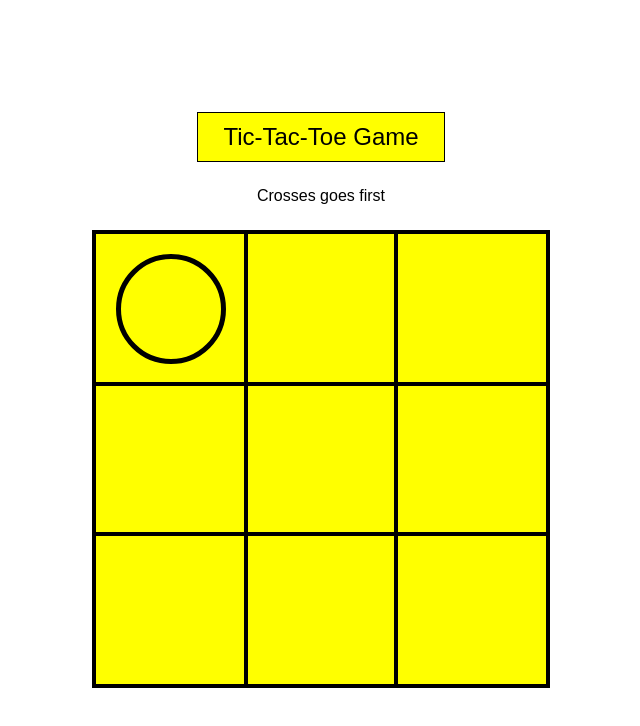
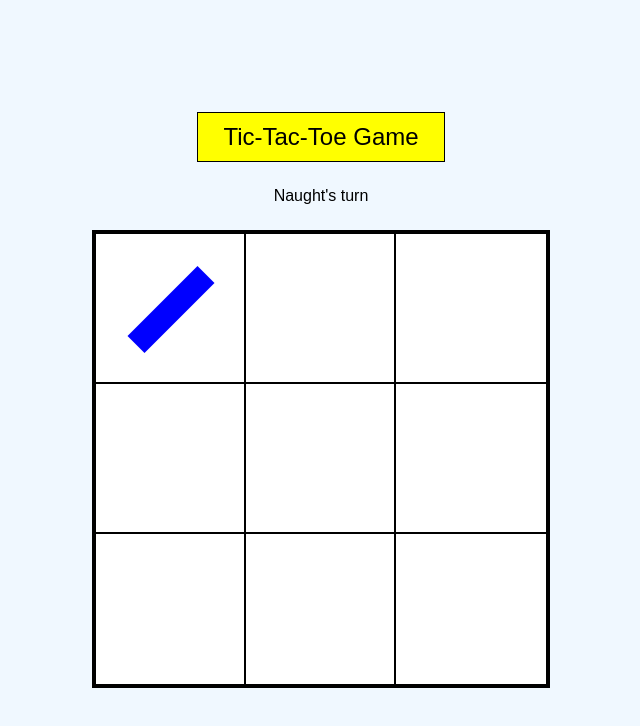
Before and after one commit to Matt-Pearson-94/tic-tac-toe, a plain HTML site: page index.html in a window 1280 px wide. Both pictures are taken after a click on the element 490 px from the left and 309 px from the top of the page. Shown: the whole page, without its empty margins (319-959 px from the left). Drawn offline with Linux system fonts and the light colour scheme.

Commit message:
changed the design

```diff
--- a/index.html
+++ b/index.html
@@ -11,7 +11,7 @@
 </head>
 <body>
     <div class="title">Tic-Tac-Toe Game</div>
-    <div class="instruction">Crosses goes first</div>
+    <div class="instruction">Cross goes first</div>
     <div class="container"></div>
 </body>
 </html>
--- a/script.js
+++ b/script.js
@@ -1,7 +1,11 @@
+// Winning combinations: [0, 3, 6], [1, 4, 7], [2, 5, 8], [0, 1, 2], [3, 4, 5], [6, 7, 8], [0, 4, 8], [2, 4, 6]
+
 const container = document.querySelector('.container')
 const cells = document.createElement('div')
+const info = document.querySelector('.instruction')
 
-const go = 'circle'
+let go = 'cross'
+let instructions = 'Cross\'s turn'
 
 const boardCells = [ "", "", "",
                     "", "", "",
@@ -13,27 +17,31 @@ function createBoard() {
         cells.classList.add('cells')
         container.appendChild(cells)
         cells.setAttribute("id", index)
-        document.getElementById(index).addEventListener("click", choice)
+        // document.getElementById(index).addEventListener("click", choice)
     })
 }
 
 createBoard()
 
-const cell0 = document.getElementById(0)
-const cell1 = document.getElementById(1)
-const cell2 = document.getElementById(2)
-const cell3 = document.getElementById(3)
-const cell4 = document.getElementById(4)
-const cell5 = document.getElementById(5)
-const cell6 = document.getElementById(6)
-const cell7 = document.getElementById(7)
-const cell8 = document.getElementById(8)
+document.querySelectorAll('.cells').forEach((item, index) => {
+    item.addEventListener('click', event => {
+        const selection = document.createElement('div')
+        selection.classList.add(`${go}`)
+        item.appendChild(selection)
+        console.log(index) // Need to know which cell is what so we can determine winning combo
+        go = (go === 'cross') ? 'circle' : 'cross'
+        instructions = (instructions === 'Cross\'s turn') ? 'Naught\'s turn' : 'Cross\'s turn'
+        info.textContent = instructions
+        item.removeEventListener('click', event)
+    })
+})
 
-cell0.addEventListener("click", choice)
 
-function choice() {
-    const selection = document.createElement('div')
-    selection.classList.add(`${go}`)
-    cell0.appendChild(selection)
-    cell0.removeEventListener("click", choice)
-}
+// cell0.addEventListener("click", choice)
+
+// function choice() {
+//     const selection = document.createElement('div')
+//     selection.classList.add(`${go}`)
+//     cell0.appendChild(selection)
+//     cell0.removeEventListener("click", choice)
+// }
--- a/styles.css
+++ b/styles.css
@@ -7,6 +7,7 @@ body {
     align-items: center;
     font-family: Arial, Helvetica, sans-serif;
     flex-direction: column;
+    background-color: aliceblue;
 }
 
 .title {
@@ -25,7 +26,6 @@ body {
     width: 450px;
     height: 450px;
     border: 4px solid black;
-    background-color: yellow;
     display: flex;
     flex-wrap: wrap;
 }
@@ -34,14 +34,28 @@ body {
     width: 150px;
     height: 150px;
     outline: 2px solid black;
+    background-color: white;
     display: flex;
     justify-content: center;
     align-items: center;
 }
 
 .circle {
-    width: 100px;
-    height: 100px;
+    width: 75px;
+    height: 75px;
     border-radius: 50%;
-    border: 5px solid black;
+    border: 12px solid red;
 }
+
+.cross {
+    width: 0px;
+    height: 75px;
+    border: 12px solid blue;
+    position: relative;
+    transform: rotate(45deg);
+}
+
+.cross::before {
+    position: absolute;
+    margin: -15px;
+}
```
